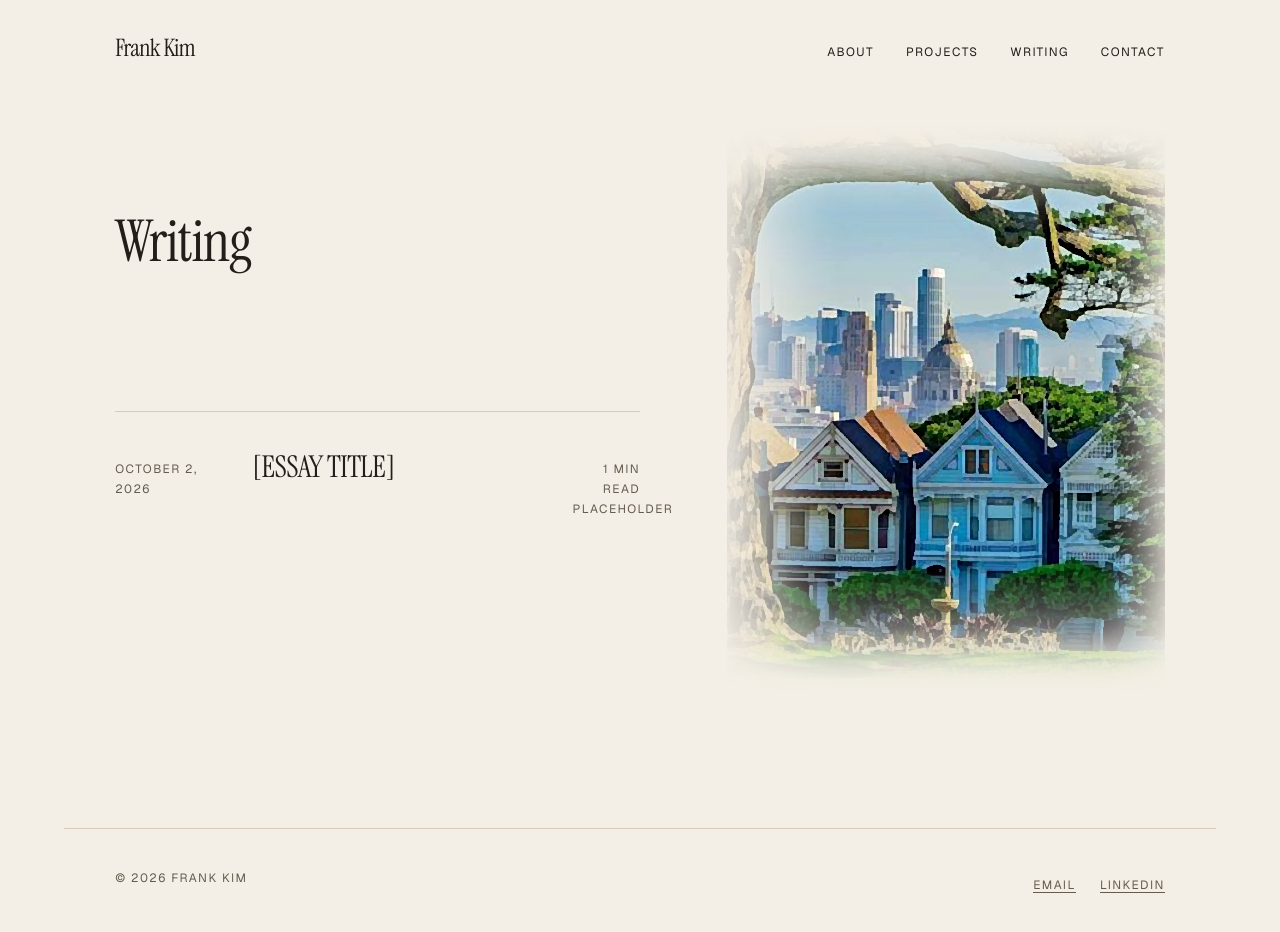
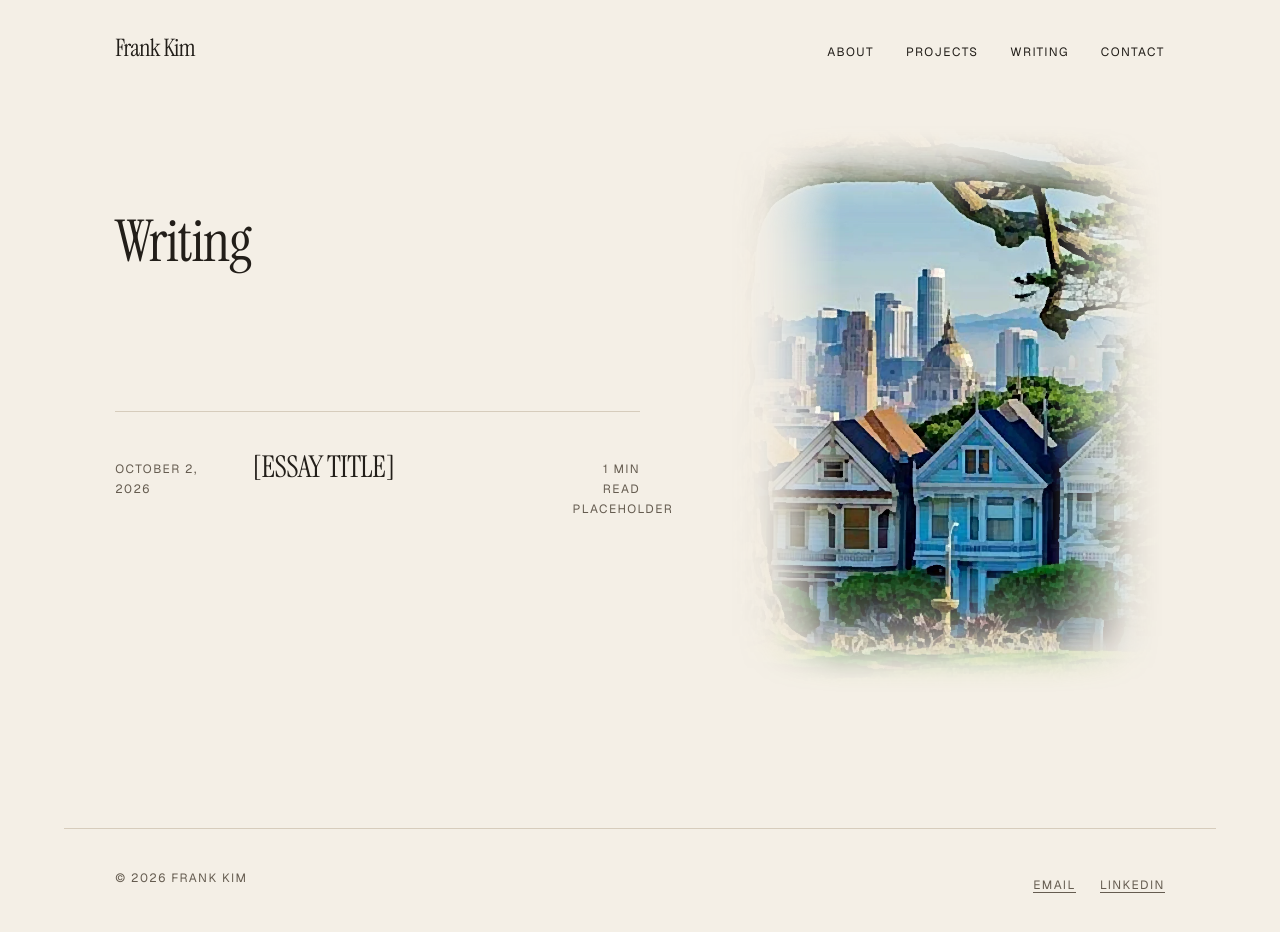
Before and after one commit to kimfrankj/website, a Next.js app: page /writing in a window 1280 px wide. Shown: the top 932 px of the page. Built offline with nearby package versions, Linux system fonts and the light colour scheme; no server answers.

Commit message:
Soften left and right edges of the Writing picture
Co-Authored-By: Claude Sonnet 5.5 <noreply@anthropic.com>

```diff
--- a/src/app/unlock/page.tsx
+++ b/src/app/unlock/page.tsx
@@ -52,6 +52,7 @@ export default async function Unlock({ searchParams }: { searchParams: Promise<{
             src="/writing/painted-ladies.webp"
             alt="Painted view of San Francisco's Painted Ladies Victorian houses, with the city skyline behind a cypress tree"
             position="50% 50%"
+            fadeSides={26}
           />
         )}
       </div>
--- a/src/app/writing/page.tsx
+++ b/src/app/writing/page.tsx
@@ -31,6 +31,7 @@ export default function Writing() {
           src="/writing/painted-ladies.webp"
           alt="Painted view of San Francisco's Painted Ladies Victorian houses, with the city skyline behind a cypress tree"
           position="50% 50%"
+          fadeSides={26}
         />
       </div>
     </div>
--- a/src/components/SidePicture.tsx
+++ b/src/components/SidePicture.tsx
@@ -9,11 +9,19 @@ export function SidePicture({
   src,
   alt,
   position = "50% 50%",
+  fadeSides = 0,
 }: {
   src: string;
   alt: string;
   position?: string;
+  /** Soft fade on the left and right edges, as a percentage of the width. Needed when cropping to the frame cut off the picture's own soft edges. */
+  fadeSides?: number;
 }) {
+  // Eased steps rather than a straight ramp, so the edge dissolves instead of looking like a stripe
+  const f = fadeSides;
+  const side = f
+    ? `linear-gradient(to right, transparent 0%, rgba(0,0,0,0.12) ${f * 0.3}%, rgba(0,0,0,0.45) ${f * 0.6}%, #000 ${f}%, #000 ${100 - f}%, rgba(0,0,0,0.45) ${100 - f * 0.6}%, rgba(0,0,0,0.12) ${100 - f * 0.3}%, transparent 100%)`
+    : undefined;
   return (
     <div className="pointer-events-none col-span-6 col-start-7 row-start-1 -ml-4 -mt-[22%] self-start md:col-span-5 md:col-start-8 md:ml-0">
       <div className="portrait-cutout relative aspect-[3/4] overflow-hidden">
@@ -24,7 +32,7 @@ export function SidePicture({
           priority
           sizes="(min-width: 768px) 42vw, 55vw"
           className="object-cover"
-          style={{ objectPosition: position }}
+          style={{ objectPosition: position, ...(side && { maskImage: side, WebkitMaskImage: side }) }}
         />
       </div>
     </div>
```
